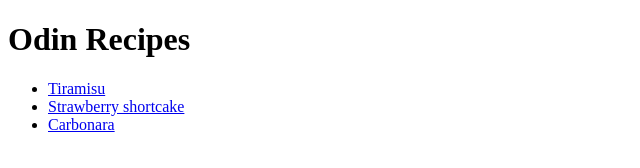
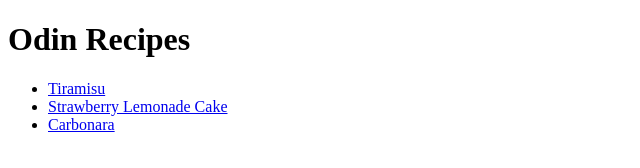
Before and after one commit to stawberryshortcake-01/odin-recipes, a plain HTML site: page index.html in a window 1280 px wide. Shown: the full height of the page, 0-640 px from the left. Drawn offline with Linux system fonts and the light colour scheme.

Commit message:
Update recipe link in homepage

```diff
--- a/index.html
+++ b/index.html
@@ -9,7 +9,7 @@
     <h1>Odin Recipes</h1>
     <ul>
         <li><a href="recipes/tiramisu.html">Tiramisu</a></li>
-        <li><a href="recipes/strawberry-shortcake.html">Strawberry shortcake</a></li>
+        <li><a href="recipes/strawberry-lemonade-cake.html">Strawberry Lemonade Cake</a></li>
         <li><a href="recipes/carbonara.html">Carbonara</a>
 </body>
 </html>
```
